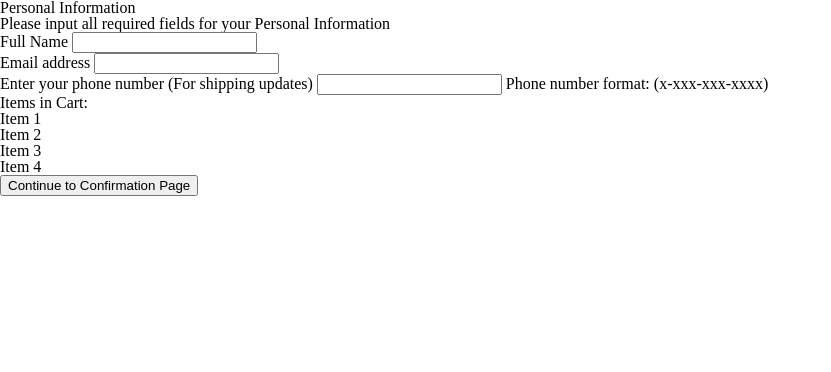
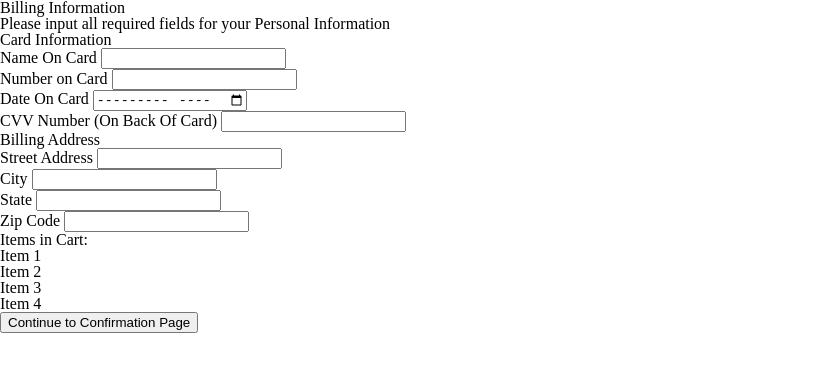
Before and after one commit to hci-unstoppable/hci-shopping-site-code, a website: page paymemt-information.html in a window 1280 px wide. Shown: the whole page, without its empty margins (0-831 px from the left). Drawn offline with Linux system fonts and the light colour scheme.

Commit message:
Add form content for payment-information.html

```diff
--- a/paymemt-information.html
+++ b/paymemt-information.html
@@ -8,7 +8,7 @@
   </head>
   <body>
     <header id="header">
-      <h1>Personal Information</h1>
+      <h1>Billing Information</h1>
     </header>
 
     <main id="main">
@@ -16,20 +16,45 @@
         <h2 id="required-payment-information">Please input all required fields for your Personal Information</h2>
 
         <fieldset>
+          <h2 id="card-information">Card Information</h2>
           <ol>
             <li>
-              <label for="full-name">Full Name</label>
-              <input type="text" id="full-name" name="full-name"/>
+              <label for="name-on-card">Name On Card</label>
+              <input type="text" id="name-on-card" name="name-on-card"/>
             </li>
             <li>
-              <label for="email">Email address</label>
-              <input type="email" name="email" id="email"/>
+              <label for="card-number">Number on Card</label>
+              <input type="number" id="card-number" name="card-number"/>
             </li>
             <li>
-              <label for="phone">Enter your phone number (For shipping updates)</label>
-              <input type="tel" id="phone" pattern="[0-9]{1}-[0-9]{3}-[0-9]{3}-[0-9]{4}"/>
-              <label for="phone">Phone number format: (x-xxx-xxx-xxxx)</label>
-              <!---above is a filler until I learn a better way to self-format-->
+              <label for="date-on-card">Date On Card</label>
+              <input type="month" id="date-on-card" name="date-on-card"/>
+            </li>
+            <li>
+              <label for="cvv-number">CVV Number (On Back Of Card)</label>
+              <input type="number" id="cvv-number" name="cvv-number"/>
+            </li>
+          </ol>
+        </fieldset>
+
+        <fieldset>
+          <h2 id="billing-address">Billing Address</h2>
+          <ol>
+            <li>
+              <label for="street-address">Street Address</label>
+              <input type="text" id="street-address" name="street-address"/>
+            </li>
+            <li>
+              <label for="city-name">City</label>
+              <input type="text" id="city-name" name="city=name"/>
+            </li>
+            <li>
+              <label for="state-name">State</label>
+              <input type="text" id="state-name" name="state-name"/>
+            </li>
+            <li>
+              <label for="zip-code">Zip Code</label>
+              <input type="number" id="zip-code" name="zip-code"/>
             </li>
           </ol>
         </fieldset>
@@ -55,6 +80,7 @@
         </fieldset>
 
         <button type="submit">Continue to Confirmation Page</button>
+          <!--button tag is banned under Stolley style html, filler until future notice-->
       </form>
     </main>
   </body>
```
